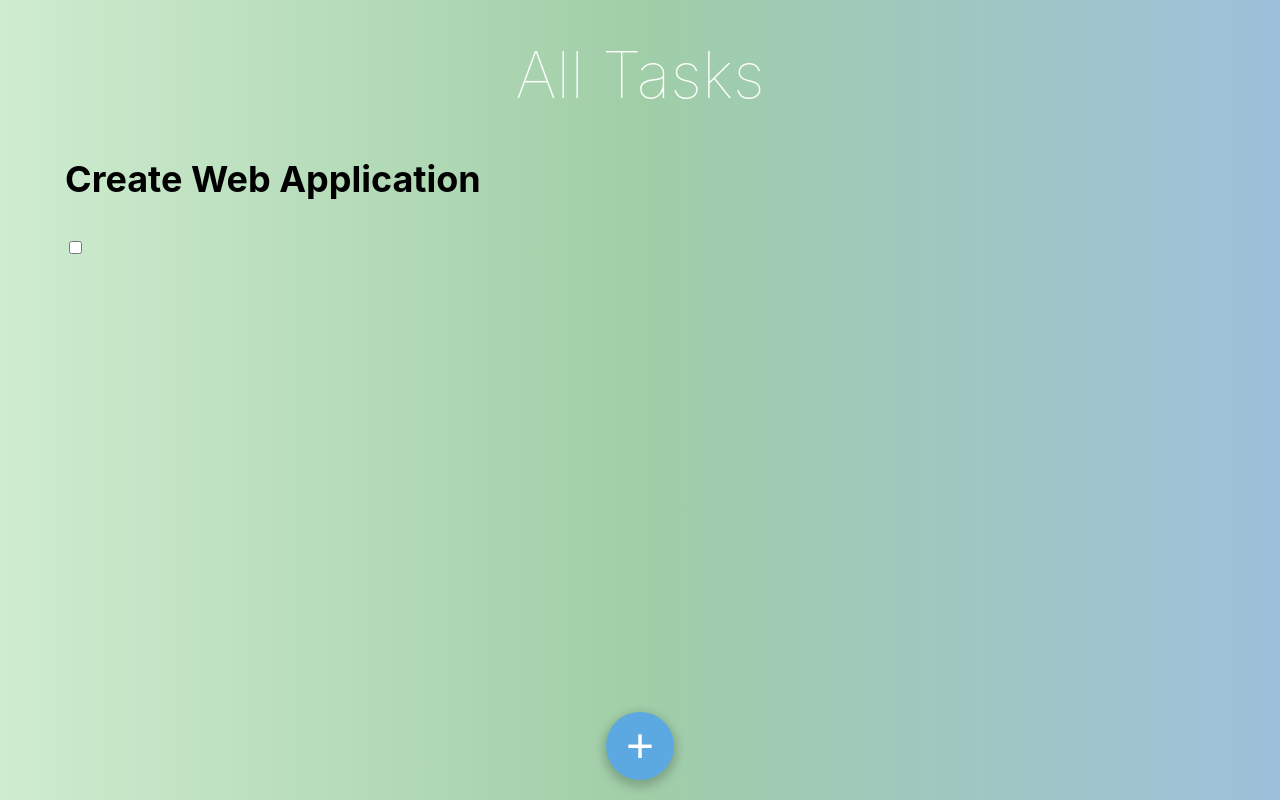
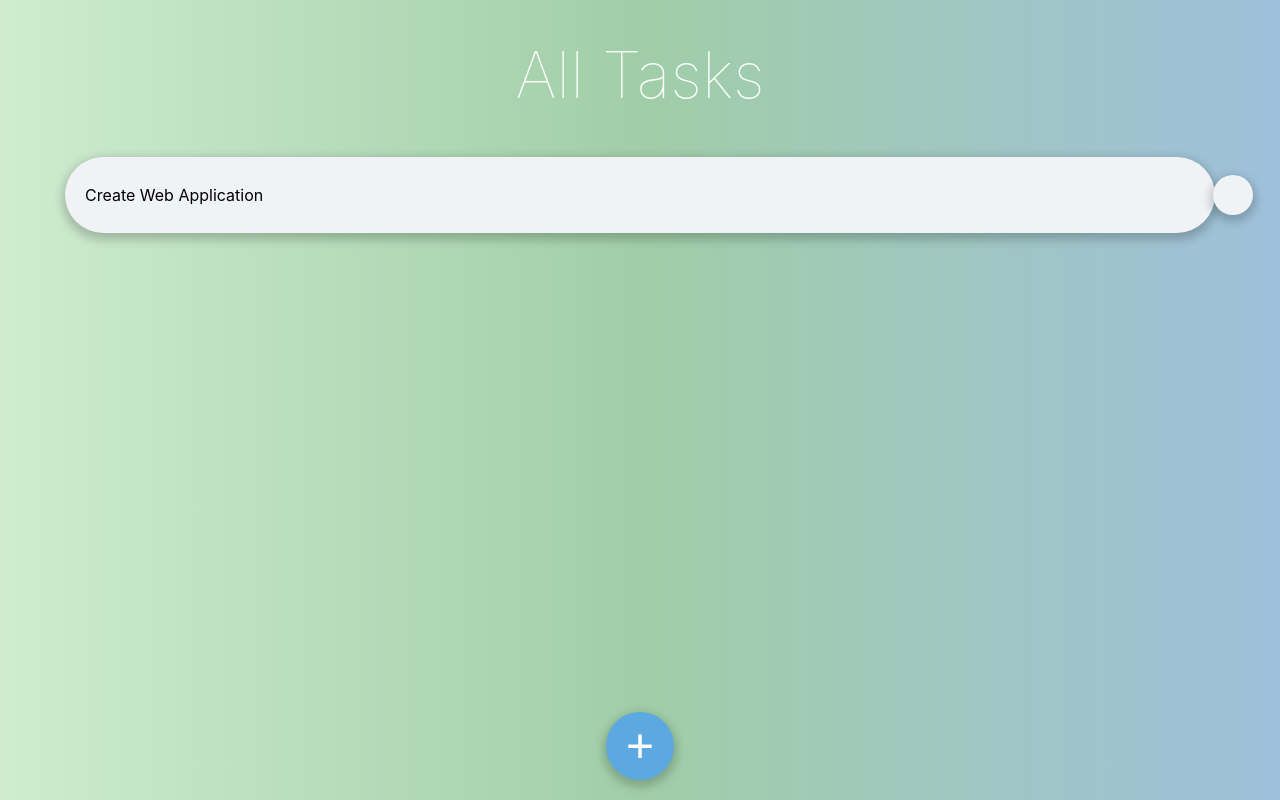
Before and after one commit to Voice60/ToDoApp, a React (Create React App) app: page / in a window 1280 px wide. Built offline with nearby package versions, Linux system fonts and the light colour scheme.

Commit message:
first working version

```diff
--- a/package.json
+++ b/package.json
@@ -6,6 +6,7 @@
     "@testing-library/jest-dom": "^5.11.9",
     "@testing-library/react": "^11.2.5",
     "@testing-library/user-event": "^12.8.3",
+    "classnames": "^2.2.6",
     "node-sass": "^4.14.1",
     "react": "^17.0.1",
     "react-dom": "^17.0.1",
--- a/src/App.js
+++ b/src/App.js
@@ -5,25 +5,11 @@ import { addTask, removeTask } from './redux/listReducer';
 import store from './redux/store';
 
 function App({ list, addTask, removeTask }) {
-  let tableElements = list.map((el) => {
-
-    return (
-      <tr>
-        <td>{el.id}</td>
-        <td>{el.name}</td>
-        <td onClick={() => removeTask(el.id)}>
-          <p></p>
-            {/* <button ></button> */}
-
-        </td>
-      </tr>
-    )
-  })
 
   return (
       <div className='heroWrap'>
         <header>
-          <h1 align='center' className='mainTitle'>All Tasks</h1>
+          <h1 className='mainTitle'>All Tasks</h1>
         </header>
         <div className="mainWrap">
           <TasksContainer />
--- a/src/App.scss
+++ b/src/App.scss
@@ -1,4 +1,4 @@
-@import 'colors.scss';
+@import 'assets.scss';
 
 .heroWrap {
   width: 100%;
@@ -7,6 +7,7 @@
 }
 
 .mainTitle {
+  text-align: center;
   margin-bottom: 50px;
   font-size: 4rem;
   font-weight: 100;
--- /dev/null
+++ b/src/assets.scss
@@ -0,0 +1,4 @@
+$lightGray: #FEFEFF;
+$darkGray: #F0F2F5;
+$shadow: 0px 4px 10px 3px rgba(0, 0, 0, 0.2);
+$font: -apple-system, BlinkMacSystemFont, 'Segoe UI', 'Roboto', 'Oxygen', 'Ubuntu', 'Cantarell', 'Fira Sans', 'Droid Sans', 'Helvetica Neue', sans-serif
--- a/src/colors.scss
+++ /dev/null
@@ -1,2 +0,0 @@
-$lightGray: #FEFEFF;
-$darkGray: #F0F2F5;
--- /dev/null
+++ b/src/components/taskName.jsx
@@ -0,0 +1,41 @@
+import React, { useState } from 'react'
+import styles from './tasks.module.scss'
+import cn from 'classnames'
+
+let TaskName = ({ editTask, el, click, setClick }) => {
+  let [editMode, setEditMode] = useState(click)
+  let [taskNameValue, setTaskNameValue] = useState(el.task)
+
+  let activateEditMode = () => {
+    if (el.status) {setEditMode(true)}
+  }
+
+  let deactivateEditMode = () => {
+    setEditMode(false)
+    editTask(el.id, taskNameValue)
+  }
+
+  let onTaskChange = (e) => {
+    setTaskNameValue(e.currentTarget.value)
+  }
+
+  let classNameP = cn(styles.task, {
+    [styles.statusTrue]: !el.status
+  })
+  return (
+    <>
+      {editMode
+        ? <input spellcheck="false"
+        autoFocus
+        onBlur={deactivateEditMode}
+        onChange={onTaskChange}
+        type='text'
+        value={taskNameValue}
+        className={styles.inputTask}></input>
+        : <p onClick={activateEditMode}
+          className={classNameP}>{el.task}</p>}
+    </>
+  )
+}
+
+export default TaskName
--- a/src/components/tasks.jsx
+++ b/src/components/tasks.jsx
@@ -1,15 +1,23 @@
 import React from 'react'
+import TaskName from './taskName'
 import styles from './tasks.module.scss'
 
-let Tasks = ({tasks, editTask, toggleStatus, addTask}) => {
-  // debugger
+let Tasks = ({ tasks, editTask, toggleStatus }) => {
+
   return tasks.map((el) => {
     return (
       <div className={styles.item}>
-        <h2 className={styles.task}>{el.task}</h2>
-        <input onChange={() => { debugger
-        toggleStatus(el.id)
-        debugger}} type="checkbox" value={el.status}></input>
+        <TaskName key={el.id} editTask={editTask} el={el} />
+        <label className={styles.label}>
+          <input onChange={() => {
+            toggleStatus(el.id)
+          }}
+            type="checkbox"
+            value={el.status}
+            className={styles.checkbox}></input>
+          <span className={styles.customСheckbox}></span>
+        </label>
+
       </div>
     )
   })
--- a/src/components/tasks.module.scss
+++ b/src/components/tasks.module.scss
@@ -1,19 +1,147 @@
-.customСheckbox {
-  position: absolute;
-  z-index: -1;
-  opacity: 0;
+@import '../assets.scss';
+
+.item {
+  display: flex;
+  vertical-align: middle;
+  align-items: center;
+  background-color: $darkGray;
+  border-radius: 40px;
+  box-shadow: $shadow;
+  min-height: 60px;
+  padding: 0;
+  margin-bottom: 1.5rem;
+  animation-name: emergenceItem;
+  animation-duration: 1s;
+  animation-timing-function: ease-out;
+
+  @keyframes emergenceItem {
+    0% {
+      margin-right: 100vw;
+      opacity: 0;
+    }
+
+    20% {
+      opacity: 0;
+    }
+
+    60% {
+      opacity: 1;
+    }
+
+    100% {
+      margin-right: 0;
+    }
+  }
+
+  .task {
+    position: relative;
+    height: 16px;
+    line-height: 100%;
+    font-size: 1rem;
+    padding: 30px 70px 30px 20px;
+    margin: 0;
+    flex-grow: 1;
+    transition-duration: 0.3s;
+    overflow: hidden;
+    text-overflow: ellipsis;
+    animation-name: emergenceTask;
+    animation-duration: 1s;
+    animation-timing-function: ease-out;
+    border-radius: 40px;
+    white-space: nowrap;
+
+    @keyframes emergenceTask {
+      0% {
+        white-space: nowrap;
+      }
+      99% {
+        white-space: nowrap;
+      }
+
+      100% {
+        white-space: initial;
+      }
+    }
+  }
+
+  .statusTrue {
+    color: darken($darkGray, 20%);
+    text-decoration: line-through;
+  }
+
+  .inputTask {
+    background-color: transparent;
+    position: relative;
+    height: 16px;
+    line-height: 100%;
+    font-size: 1rem;
+    padding: 30px 70px 30px 20px;
+    margin: 0;
+    flex-grow: 1;
+    transition-duration: 0.3s;
+    overflow: hidden;
+    border-radius: 40px;
+    border: none;
+    font-family: $font;
+  }
+
+  .label {
+    width: 40px;
+    height: 40px;
+    margin-right: 7px;
+    position: absolute;
+    right: 20px;
+    animation-name: emergenceLabel;
+    animation-duration: 1s;
+    animation-timing-function: ease-out;
+
+    @keyframes emergenceLabel {
+      0% {
+        right: 100vw;
+      }
+      100% {
+        right: 20px;
+      }
+    }
+
+    .checkbox {
+      font-size: 0px;
+      display: none;
+    }
+
+    .customСheckbox {
+      display: inline-block;
+      height: 40px;
+      width: 40px;
+      border-radius: 50%;
+      box-shadow: $shadow;
+      background-color: $darkGray;
+      cursor: pointer;
+      position: relative;
+
+      &::before {
+        content: '✔';
+        position: absolute;
+        color: #ffffff;
+        background-color: #37D7B2;
+        font-size: 1.5rem;
+        height: 40px;
+        width: 40px;
+        border-radius: 50%;
+        display: flex;
+        align-items: center;
+        justify-content: center;
+        top: 50%;
+        left: 50%;
+        transform: translate(-50%, -50%);
+        opacity: 0;
+        transition: .3s;
+      }
+    }
+
+    .checkbox:checked+.customСheckbox:before {
+      opacity: 1;
+    }
+  }
+
 }
-.customCheckbox:before {
-  content: '';
-  display: inline-block;
-  width: 1em;
-  height: 1em;
-  flex-shrink: 0;
-  flex-grow: 0;
-  border: 1px solid #adb5bd;
-  border-radius: 0.25em;
-  margin-right: 0.5em;
-  background-repeat: no-repeat;
-  background-position: center center;
-  background-size: 50% 50%;
-}
--- a/src/components/tasksContainer.jsx
+++ b/src/components/tasksContainer.jsx
@@ -1,20 +1,23 @@
 import React from 'react'
 import { connect } from 'react-redux'
-import {addTask, toggleStatus, editTask} from '../redux/listReducer'
+import { addTask, toggleStatus, editTask } from '../redux/listReducer'
 import Tasks from './tasks'
 
-let TasksContainer = ({tasks}) => {
-  return <Tasks addTask={addTask} toggleStatus={toggleStatus} editTask={editTask} tasks={tasks} />
+let TasksContainer = ({ tasks, toggleStatus, editTask }) => {
+  return <Tasks toggleStatus={toggleStatus} editTask={editTask} tasks={tasks} />
 }
 
 const mstp = (state) => ({
   tasks: state.list.items
 })
 
-const mdtp = () => ({
-  addTask,
-  toggleStatus,
-  editTask,
+const mdtp = (dispatch) => ({
+  toggleStatus: (id) => {
+    dispatch(toggleStatus(id))
+  },
+  editTask: (id, task) => {
+    dispatch(editTask(id, task))
+  },
 })
 
 export default connect(mstp, mdtp)(TasksContainer)
--- a/src/index.scss
+++ b/src/index.scss
@@ -1,4 +1,4 @@
-@import 'colors.scss';
+@import './assets.scss';
 
 :active, :hover, :focus {
     outline: 0;
@@ -6,14 +6,10 @@
 }
 
 body {
-  background-color: lightgray;
-
-
+  background-color: #a0cea7;
   background: linear-gradient(90deg, #cfecd0, #a0cea7, #9ec0db)fixed;
   margin: 0;
-  font-family: -apple-system, BlinkMacSystemFont, 'Segoe UI', 'Roboto', 'Oxygen',
-    'Ubuntu', 'Cantarell', 'Fira Sans', 'Droid Sans', 'Helvetica Neue',
-    sans-serif;
+  font-family: $font;
   -webkit-font-smoothing: antialiased;
   -moz-osx-font-smoothing: grayscale;
 }
--- a/src/redux/listReducer.js
+++ b/src/redux/listReducer.js
@@ -15,9 +15,10 @@ let InitialState = {
 const listReducer = (state = InitialState, action) => {
   switch (action.type) {
     case ADD_TASK: {
+      state.currentId++
       return {
         ...state,
-        items: [...state.items, { task: '', status: false, id: state.currentId }]
+        items: [...state.items, { task: '', status: true, id: state.currentId }]
       }}
     case EDIT_TASK: {
       let newList = [...state.items]
```
Also changed, not shown: public/manifest.json, 1 other file (tests, documents, lock files or other folders).
